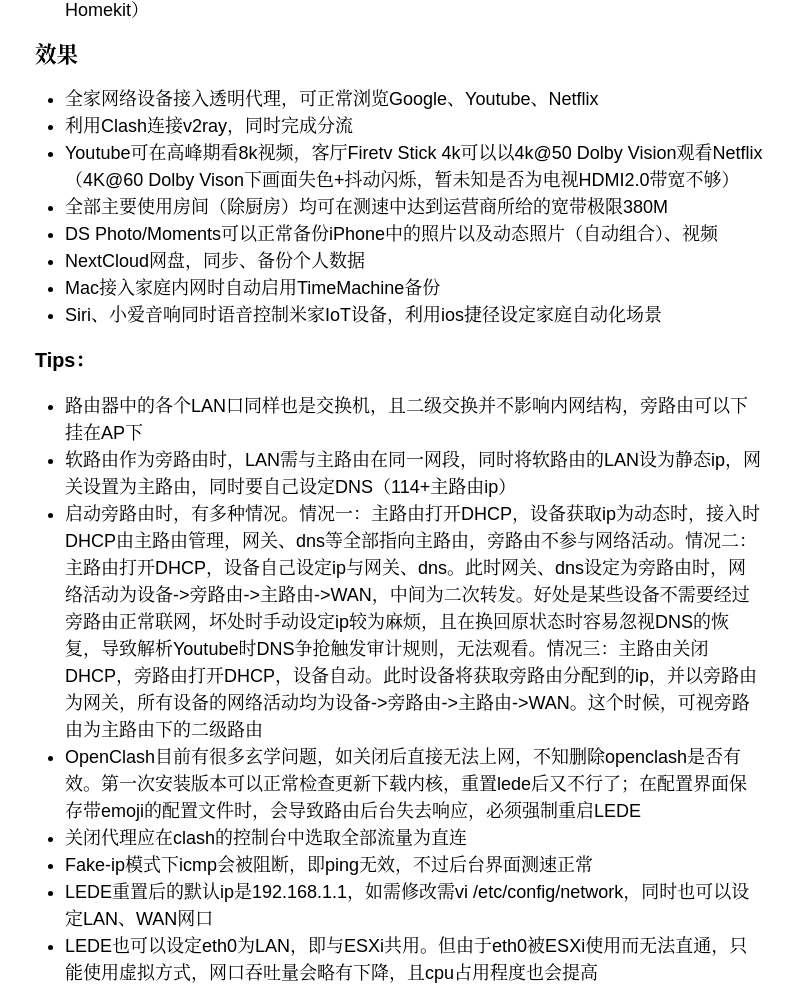
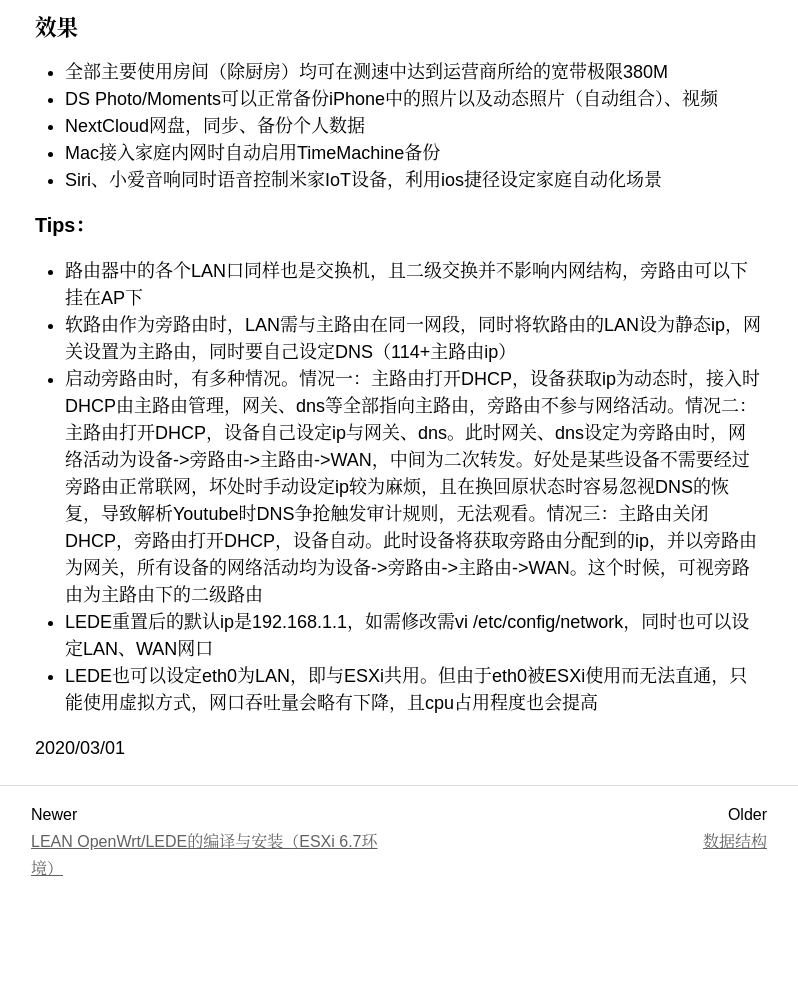
Before and after one commit to n0tva1id/n0tva1id.github.io, a plain HTML site: page 2020/03/01/网络折腾小记/index.html in a window 1280 px wide. Shown: the part 1729-2719 px from the top of the page, without its empty margins (241-1039 px from the left). After the commit the page ends 2626 px from the top, so only its background shows below. Drawn offline with Linux system fonts and the light colour scheme; a script that the page names is missing; a small style sheet from the web is missing; a web font is replaced by a local one.

Commit message:
Site updated: 2020-08-11 22:03:15

```diff
--- a/2020/03/01/网络折腾小记/index.html
+++ b/2020/03/01/网络折腾小记/index.html
@@ -83,7 +83,6 @@
 <li>各房间均有一个千兆网口</li>
 <li>所有房间2.4G/5G信号覆盖，且至少保证测速时能跑满运营商带宽（380M）</li>
 <li>统一在一个千兆内网下（无中继）</li>
-<li>实现全家透明代理或特定设备透明代理\全局代理</li>
 <li>1T的家庭NAS储存，Timemachine备份、照片增量备份、私有网盘，利用群晖实现</li>
 </ul>
 <h2 id="现有设备"><a href="#现有设备" class="headerlink" title="现有设备"></a>现有设备</h2><ul>
@@ -128,9 +127,6 @@
 <li>群晖中的TimeMachine服务器、hass.io服务器（将米家设备（空净、空调伴侣）接入Homekit）</li>
 </ul>
 <h2 id="效果"><a href="#效果" class="headerlink" title="效果"></a>效果</h2><ul>
-<li>全家网络设备接入透明代理，可正常浏览Google、Youtube、Netflix</li>
-<li>利用Clash连接v2ray，同时完成分流</li>
-<li>Youtube可在高峰期看8k视频，客厅Firetv Stick 4k可以以4k@50 Dolby Vision观看Netflix（4K@60 Dolby Vison下画面失色+抖动闪烁，暂未知是否为电视HDMI2.0带宽不够）</li>
 <li>全部主要使用房间（除厨房）均可在测速中达到运营商所给的宽带极限380M</li>
 <li>DS Photo/Moments可以正常备份iPhone中的照片以及动态照片（自动组合）、视频</li>
 <li>NextCloud网盘，同步、备份个人数据</li>
@@ -141,9 +137,6 @@
 <li>路由器中的各个LAN口同样也是交换机，且二级交换并不影响内网结构，旁路由可以下挂在AP下</li>
 <li>软路由作为旁路由时，LAN需与主路由在同一网段，同时将软路由的LAN设为静态ip，网关设置为主路由，同时要自己设定DNS（114+主路由ip）</li>
 <li>启动旁路由时，有多种情况。情况一：主路由打开DHCP，设备获取ip为动态时，接入时DHCP由主路由管理，网关、dns等全部指向主路由，旁路由不参与网络活动。情况二：主路由打开DHCP，设备自己设定ip与网关、dns。此时网关、dns设定为旁路由时，网络活动为设备-&gt;旁路由-&gt;主路由-&gt;WAN，中间为二次转发。好处是某些设备不需要经过旁路由正常联网，坏处时手动设定ip较为麻烦，且在换回原状态时容易忽视DNS的恢复，导致解析Youtube时DNS争抢触发审计规则，无法观看。情况三：主路由关闭DHCP，旁路由打开DHCP，设备自动。此时设备将获取旁路由分配到的ip，并以旁路由为网关，所有设备的网络活动均为设备-&gt;旁路由-&gt;主路由-&gt;WAN。这个时候，可视旁路由为主路由下的二级路由</li>
-<li>OpenClash目前有很多玄学问题，如关闭后直接无法上网，不知删除openclash是否有效。第一次安装版本可以正常检查更新下载内核，重置lede后又不行了；在配置界面保存带emoji的配置文件时，会导致路由后台失去响应，必须强制重启LEDE</li>
-<li>关闭代理应在clash的控制台中选取全部流量为直连</li>
-<li>Fake-ip模式下icmp会被阻断，即ping无效，不过后台界面测速正常</li>
 <li>LEDE重置后的默认ip是192.168.1.1，如需修改需vi /etc/config/network，同时也可以设定LAN、WAN网口</li>
 <li>LEDE也可以设定eth0为LAN，即与ESXi共用。但由于eth0被ESXi使用而无法直通，只能使用虚拟方式，网口吞吐量会略有下降，且cpu占用程度也会提高</li>
 </ul>
```
Also changed, not shown: index.html (+0 -7 lines).
